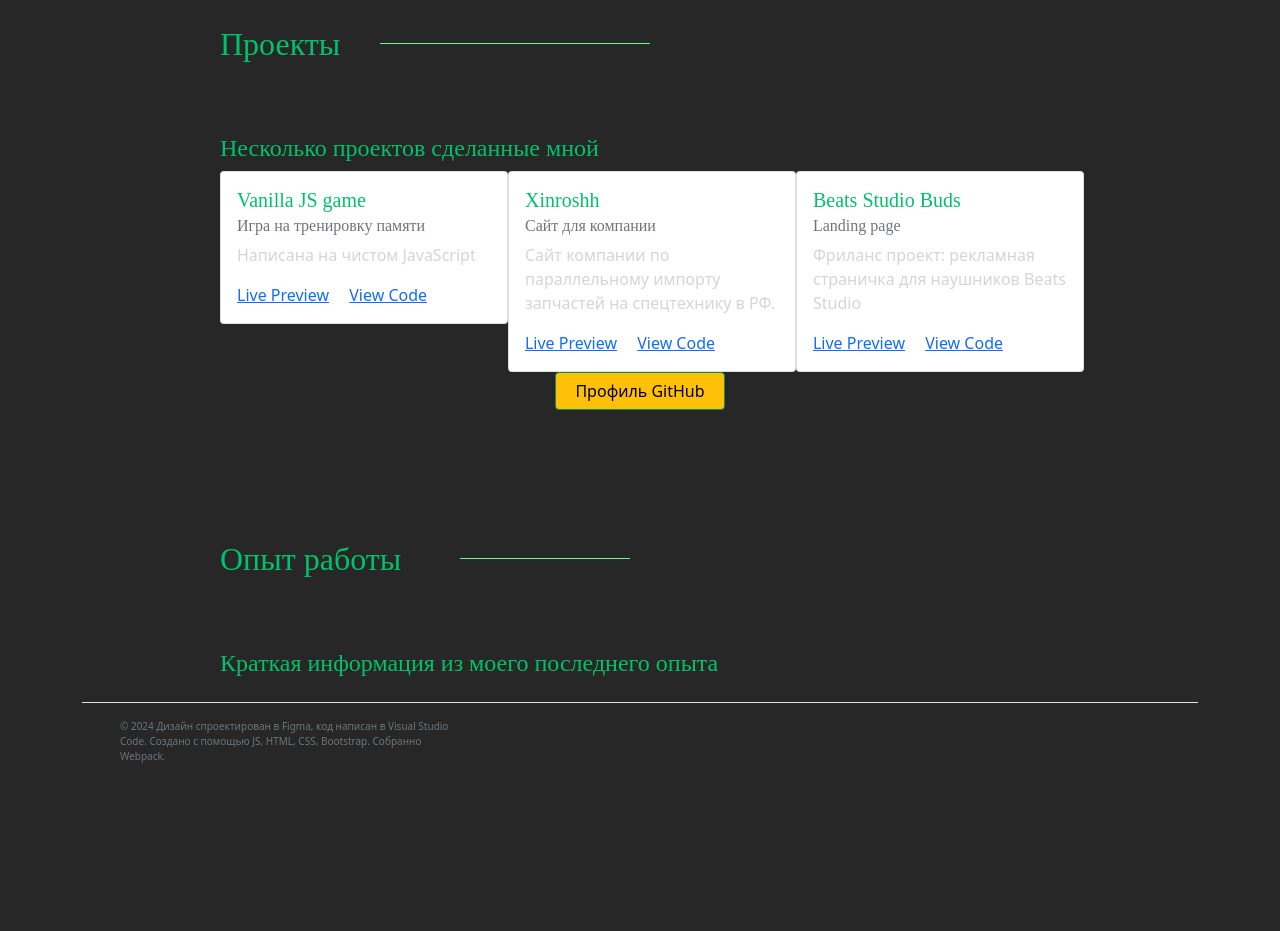
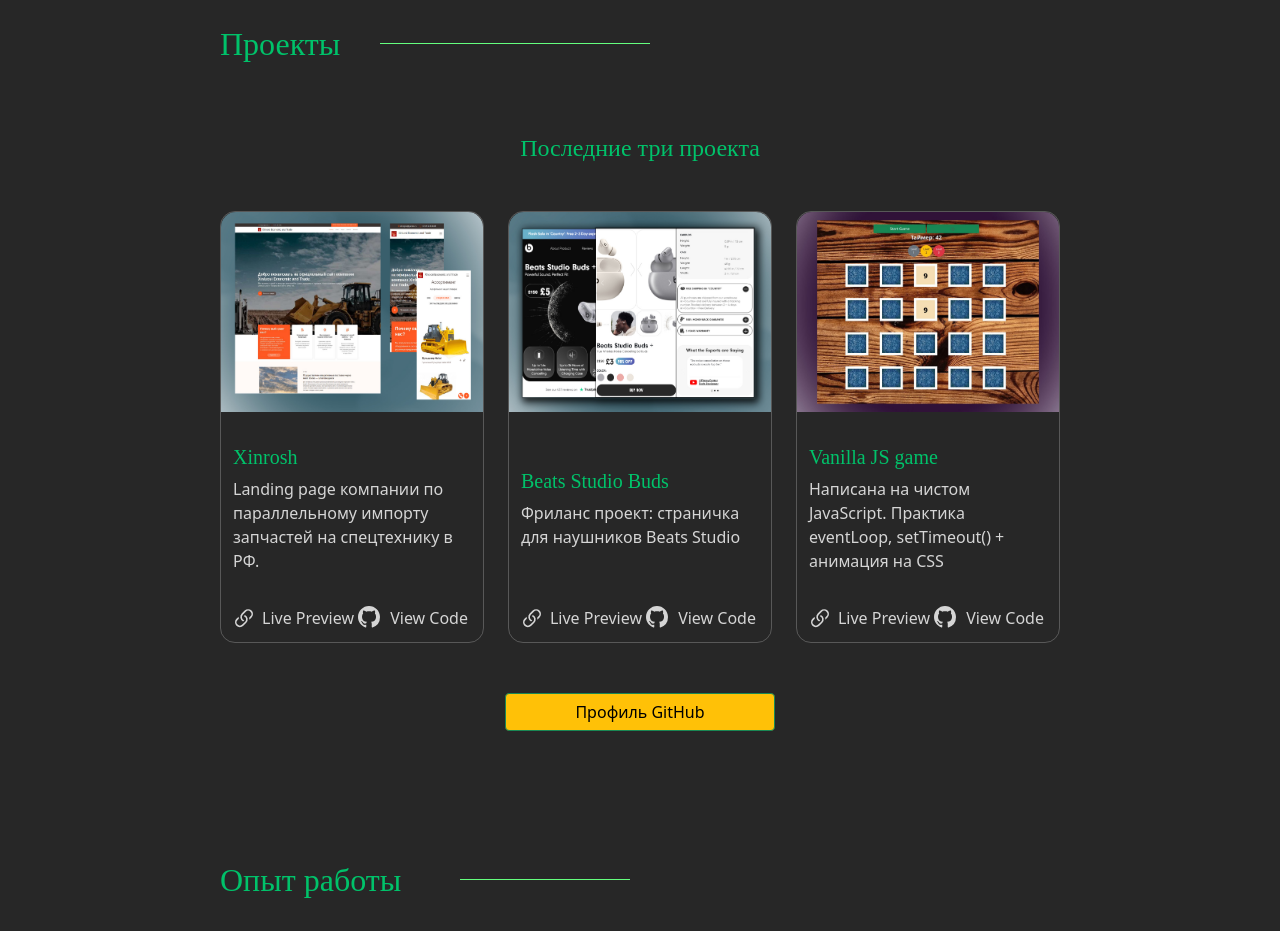
Before and after one commit to Father1993/portfolio_page, a plain HTML site: page index.html in a window 1280 px wide. Shown: the part 2460-3391 px from the top of the page. Before the commit the page ends 3264 px from the top, so only its background shows below. Drawn offline with nearby package versions, Linux system fonts and the light colour scheme; a web font is replaced by a local one.

Commit message:
add new project block

```diff
--- a/index.html
+++ b/index.html
@@ -141,50 +141,65 @@
                 <h2 class="jobs__title margin__text">Проекты</h2>
 
                 <div class="jobs__descr">
-                    <h4>Несколько проектов сделанные мной</h4>
+                    <h4 class="text-center m-5">Последние три проекта</h4>
                 </div>
 
-                <div class="jobs__content row row-cols-1 row-cols-md-2 row-cols-lg-3">
+                <div class="jobs__content row row-cols-1 row-cols-md-1 row-cols-lg-3">
+
                     <div class="col">
-                        <div class="card" style="width: 18rem;">
+                        <div class="card jobs__card">
                             <div class="card-body">
-                                <h5 class="card-title">Vanilla JS game</h5>
-                                <h6 class="card-subtitle mb-2 text-muted">Игра на тренировку памяти</h6>
-                                <p class="card-text">Написана на чистом JavaScript</p>
-                                <a href="https://65c60a3cd060d29373d059d2--fascinating-quokka-0f8f87.netlify.app/" target="_blank" class="card-link">Live Preview</a>
-                                <a href="https://github.com/Father1993/MemoryGameJS/tree/main" target="_blank" class="card-link">View Code</a>
+                                <img class="project__img" src="./src/img/project/xinros_preview.jpg" alt="xinroshh-site">
+                                <div class="card__wrapper">
+                                    <h5 class="card-title">Xinrosh</h5>
+                                    <p class="card-text">Landing page компании по параллельному импорту запчастей на спецтехнику в РФ.</p>
+                                </div>
+                                <div class="project__link">
+                                    <a class="project__link-preview d-flex" href="#" target="_blank" class="card-link">Live Preview</a>
+                                    <a class="project__link-code d-flex" href="#" target="_blank" class="card-link">View Code</a>
+                                </div>
                             </div>
                         </div>
                     </div>
 
                     <div class="col">
-                        <div class="card" style="width: 18rem;">
+                        <div class="card jobs__card">
                             <div class="card-body">
-                                <h5 class="card-title">Xinroshh</h5>
-                                <h6 class="card-subtitle mb-2 text-muted">Сайт для компании</h6>
-                                <p class="card-text">Сайт компании по параллельному импорту запчастей на спецтехнику в РФ.</p>
-                                <a href="#" target="_blank" class="card-link">Live Preview</a>
-                                <a href="#" target="_blank" class="card-link">View Code</a>
+                                <img class="project__img" src="./src/img/project/beats_preview.jpeg" alt="beats_studio">
+                                <div class="card__wrapper">
+                                    <h5 class="card-title">Beats Studio Buds</h5>
+                                    <p class="card-text">Фриланс проект: страничка для наушников Beats Studio</p>
+                                </div>
+                                <div class="project__link">
+                                    <a class="project__link-preview d-flex" href="https://symphonious-crumble-38f551.netlify.app/" target="_blank" class="card-link">Live Preview</a>
+                                    <a class="project__link-code d-flex" href="https://github.com/Father1993/Beats-Studio-Buds-" target="_blank" class="card-link">View Code</a>
+                                </div>
                             </div>
                         </div>
                     </div>
 
                     <div class="col">
-                        <div class="card" style="width: 18rem;">
-                            <div class="card-body">
-                                <h5 class="card-title">Beats Studio Buds</h5>
-                                <h6 class="card-subtitle mb-2 text-muted">Landing page</h6>
-                                <p class="card-text">Фриланс проект: рекламная страничка для наушников Beats Studio</p>
-                                <a href="https://symphonious-crumble-38f551.netlify.app/" target="_blank" class="card-link">Live Preview</a>
-                                <a href="https://github.com/Father1993/Beats-Studio-Buds-" target="_blank" class="card-link">View Code</a>
+                        <div class="card jobs__card">
+                            <div class="card-body d-flex flex-column">
+                                <img class="project__img" src="./src/img/project/vanilla_js_preview.jpeg" alt="memories-game">
+                                <div class="card__wrapper">
+                                    <h5 class="card-title">Vanilla JS game</h5>
+                                    <p class="card-text">Написана на чистом JavaScript. Практика eventLoop, setTimeout() + анимация на СSS</p>
+                                </div>
+                                <div class="project__link">
+                                    <a class="project__link-preview d-flex" href="https://65c60a3cd060d29373d059d2--fascinating-quokka-0f8f87.netlify.app/" target="_blank" class="card-link">Live Preview</a>
+                                    <a class="project__link-code d-flex" href="https://github.com/Father1993/MemoryGameJS/tree/main" target="_blank" class="card-link">View Code</a>
+                                </div>
                             </div>
                         </div>
                     </div>
-
+            </div>
+            <div class="jobs__github text-center">
                 <button class="jobs__btn btn btn-success">
                     <a class="jobs__link" href="https://github.com/Father1993" target="_blank">Профиль GitHub</a>
                 </button>
             </div>
+
         </section>
 
         <section class="work">
--- a/src/styles/style.css
+++ b/src/styles/style.css
@@ -247,8 +247,7 @@
 }
 
 .jobs__btn {
-    width: 170px;
-    margin: 0 auto;
+    width: 270px;
     background-color: #ffc107;
 }
 
@@ -256,3 +255,70 @@
     text-decoration: none;
     color: black;
 }
+
+.card-body {
+    height: 430px;
+    display: flex;
+    flex-direction: column;
+    justify-content: space-between;
+    padding: 0;
+}
+
+.project__img {
+    width: 100%;
+    border-radius: 15px;
+    height: 200px;
+    border-bottom-right-radius: 0px;
+    border-bottom-left-radius: 0px;
+}
+
+.jobs__card {
+    border-radius: 15px;
+    background-color: transparent;
+    border: 0.1px solid rgba(138, 138, 138, 0.5);
+}
+
+.jobs__content {
+    margin-bottom: 50px;
+}
+
+.card__wrapper {
+    padding: 12px;
+}
+
+.project__link {
+    padding: 0 15px 0 10px;
+    display: flex;
+    justify-content: space-between;
+    margin-bottom: 10px;
+}
+
+.project__link-preview,
+.project__link-code {
+    text-decoration: none;
+    color: #d5d5d5;
+}
+
+.project__link-preview::before {
+    content: '';
+    display: block;
+    background-image: url('../img/social/link.svg');
+    width: 26px;
+    height: 26px;
+    margin-right: 5px;
+    background-position: center;
+    background-repeat: no-repeat;
+    background-size: cover;
+}
+
+.project__link-code::before {
+    content: '';
+    display: block;
+    background-image: url('../img/social/github.svg');
+    width: 22px;
+    height: 22px;
+    margin-right: 10px;
+    background-position: center;
+    background-repeat: no-repeat;
+    background-size: cover;
+}
```
Also changed, not shown: src/img/project/beats_preview.jpeg (added), src/img/project/vanilla_js_preview.jpeg (added), src/img/project/xinros_preview.jpg (added), src/img/social/link.svg (added), 2 other files.
